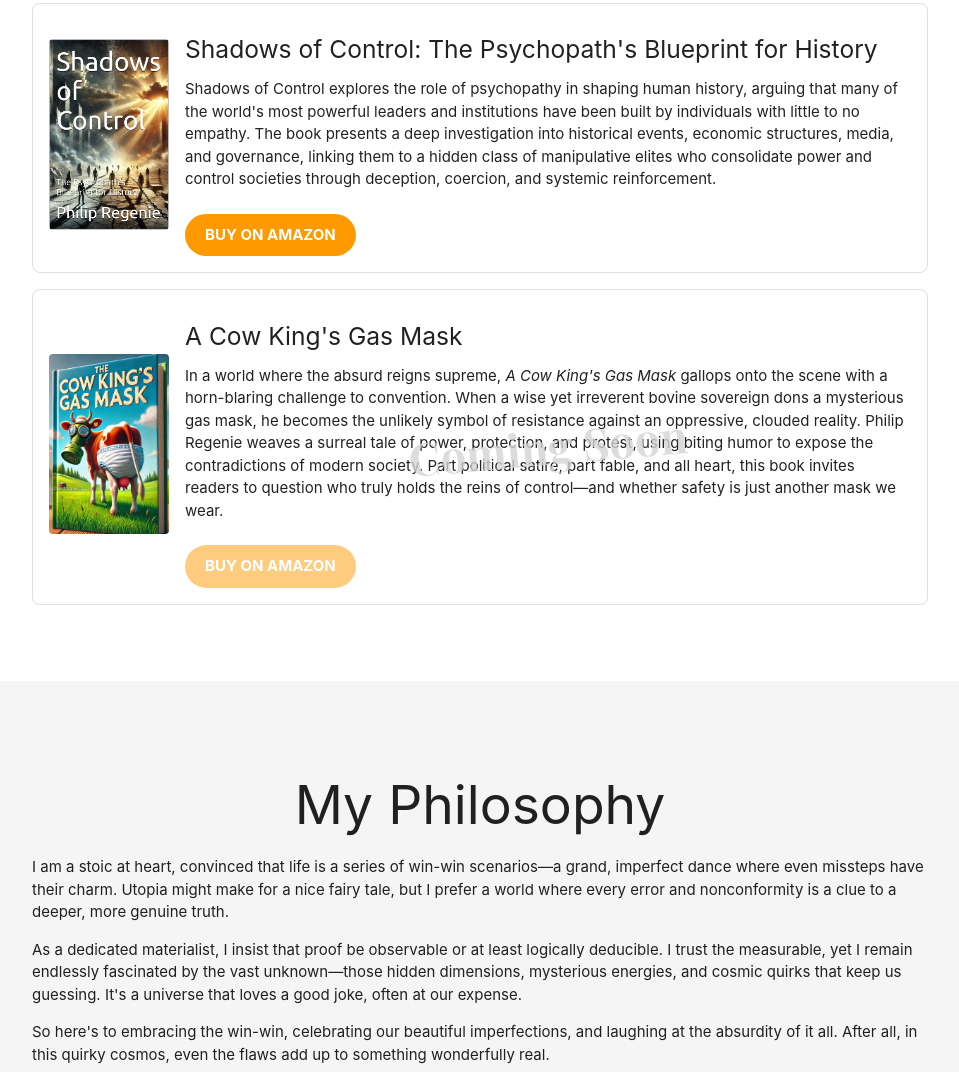
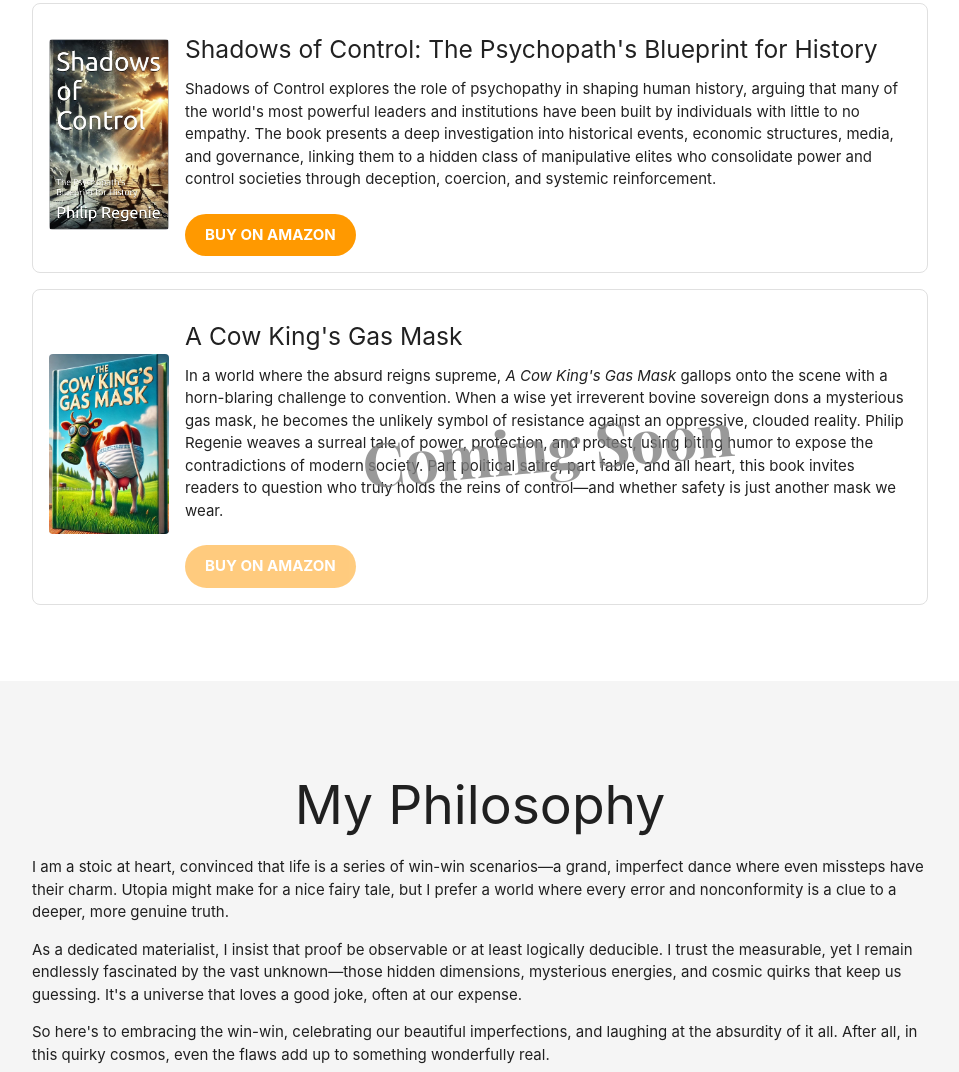
Before and after one commit to pregenie/my-author-website, a plain HTML site: page index.html in a window 1280 px wide. Shown: the part 1663-2735 px from the top of the page, without its empty margins (160-1119 px from the left). Drawn offline with nearby package versions, Linux system fonts and the light colour scheme.

Commit message:
Update index.html

```diff
--- a/index.html
+++ b/index.html
@@ -70,11 +70,11 @@
       right: 0;
       bottom: 0;
       background: transparent;
-      color: rgba(211, 211, 211, 0.8);
+      color: rgba(128, 128, 128, 0.8);
       display: flex;
       align-items: center;
       justify-content: center;
-      font-size: 3em;
+      font-size: 4em;
       font-family: 'Playfair Display', serif;
       text-transform: capitalize;
       font-weight: bold;
```
